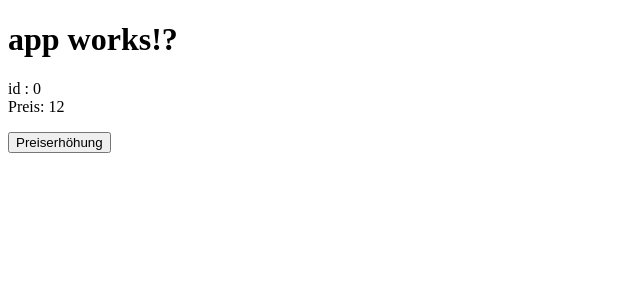
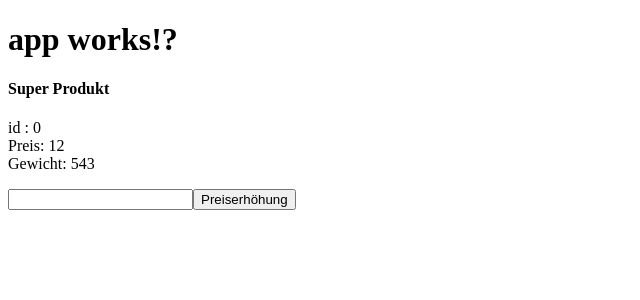
Before and after one commit to jbin/ngSchulung-17-03-27, an Angular app in the folder Stones/: page / in a window 1280 px wide. Shown: the top 300 px of the page, without its empty margins (0-640 px from the left). Built offline with nearby package versions, Linux system fonts and the light colour scheme.

Commit message:
tpl-vars und tpl-projection

```diff
--- a/Stones/src/app/app.component.html
+++ b/Stones/src/app/app.component.html
@@ -1,4 +1,6 @@
 <h1>
   {{title}}
 </h1>
-<stn-product [(product)]="productApp" (priceChange)="onPriceChange($event)"></stn-product>
+<stn-product [(product)]="productApp" (priceChange)="onPriceChange($event)">
+  <h4>Super Produkt</h4>
+</stn-product>
--- a/Stones/src/app/product/product/product.component.html
+++ b/Stones/src/app/product/product/product.component.html
@@ -1,5 +1,8 @@
+<ng-content></ng-content>
 <p>
   id : {{product.id}} <br>
-  Preis: {{product.price}}
+  Preis: {{product.price}} <br>
+  Gewicht: {{product.weight}}
 </p>
-<button (click)="raisePrice()">Preiserhöhung</button>
+<input type="text" #price >
+<button (click)="changePrice(price.value)">Preiserhöhung</button>
--- a/Stones/src/app/product/product/product.component.ts
+++ b/Stones/src/app/product/product/product.component.ts
@@ -16,8 +16,8 @@ export class ProductComponent implements OnInit {
   ngOnInit() {
   }
 
-  raisePrice() {
-    this.product.price += 5;
+  changePrice(price: number) {
+    this.product.price = price;
     this.priceChange.emit(this.product.price);
     this.productChange.emit(this.product);
   }
```
